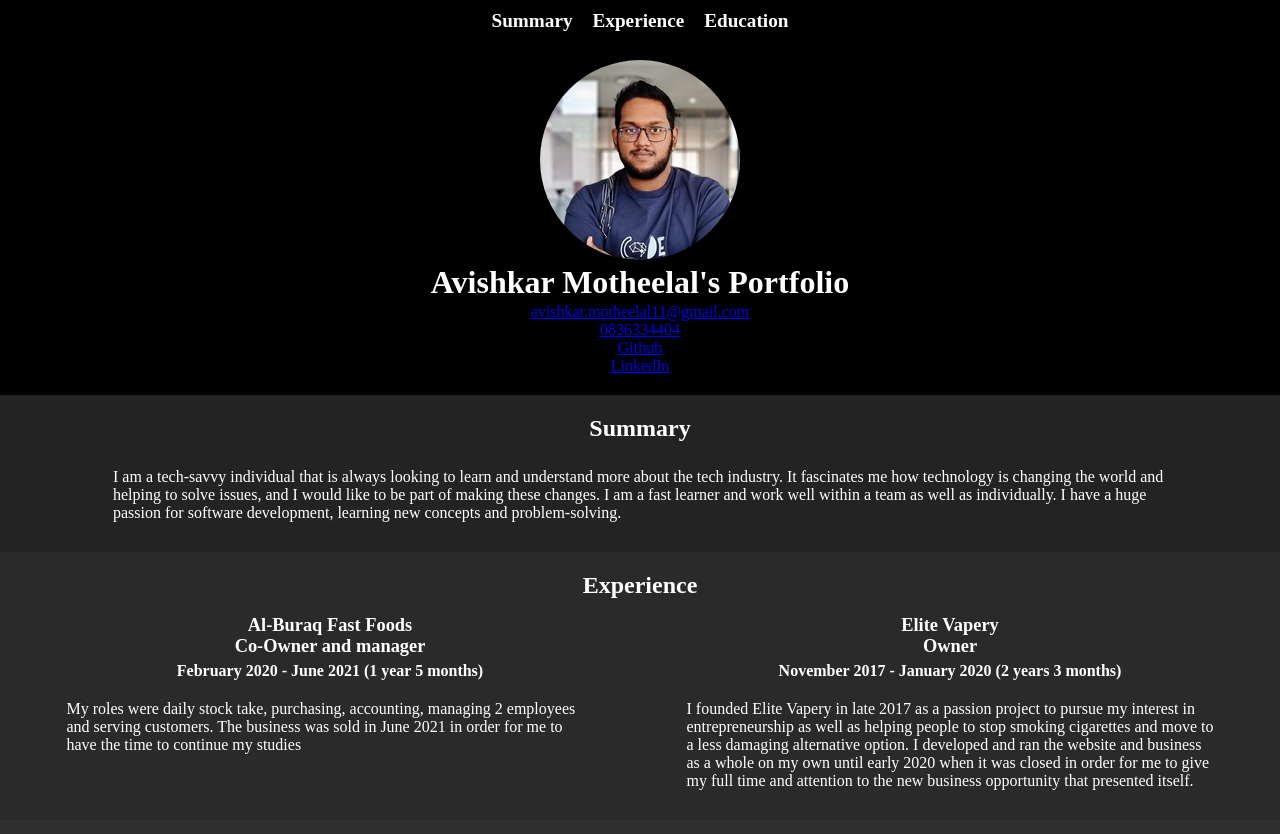
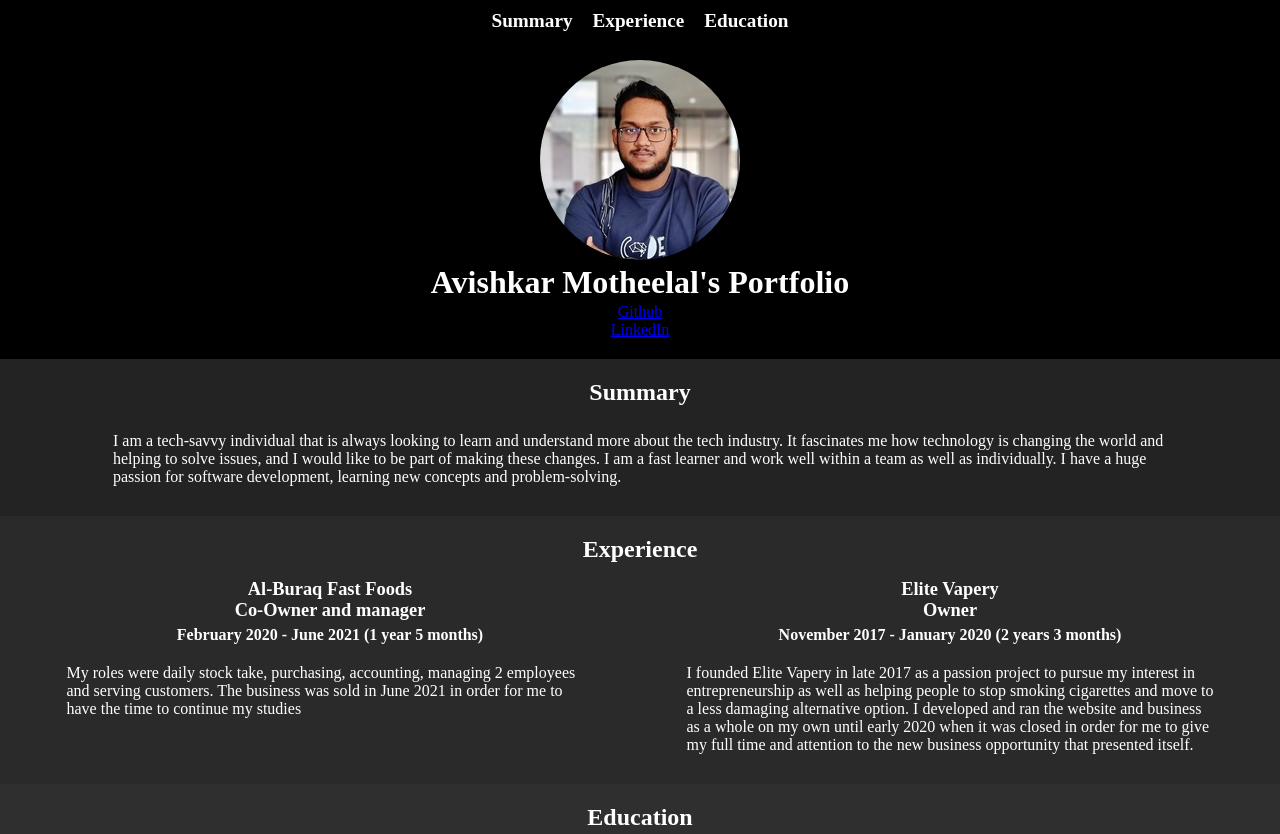
Before and after one commit to Avishkar-Motheelal/My-Portfolio-Website, a plain HTML site: page index.html in a window 1280 px wide. Shown: the top 834 px of the page. Drawn offline with Linux system fonts and the light colour scheme.

Commit message:
Removed contact details

```diff
--- a/index.html
+++ b/index.html
@@ -22,8 +22,6 @@
         <div id="details">
             <img src="assets/avishkar.jpg" alt="A portrait of Avishkar">
             <h1>Avishkar Motheelal's Portfolio</h1>
-            <a href="mailto:avishkar.motheelal11@gmail.com">avishkar.motheelal11@gmail.com</a>
-            <a href="tel:0836334404">0836334404</a>
             <a href="https://github.com/Avishkar-Motheelal/">Github</a>
             <a href="https://www.linkedin.com/in/avishkar-motheelal-327a80156/">LinkedIn</a>
         </div>
```
